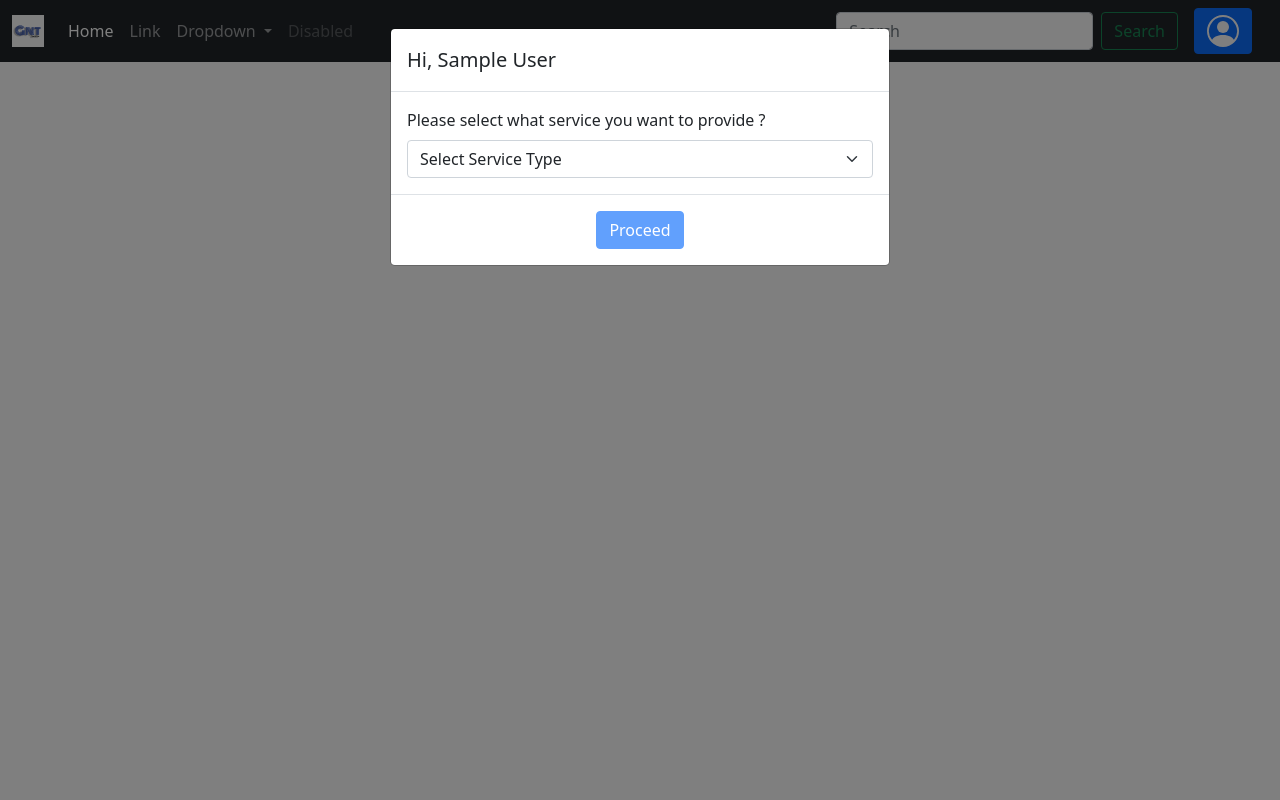
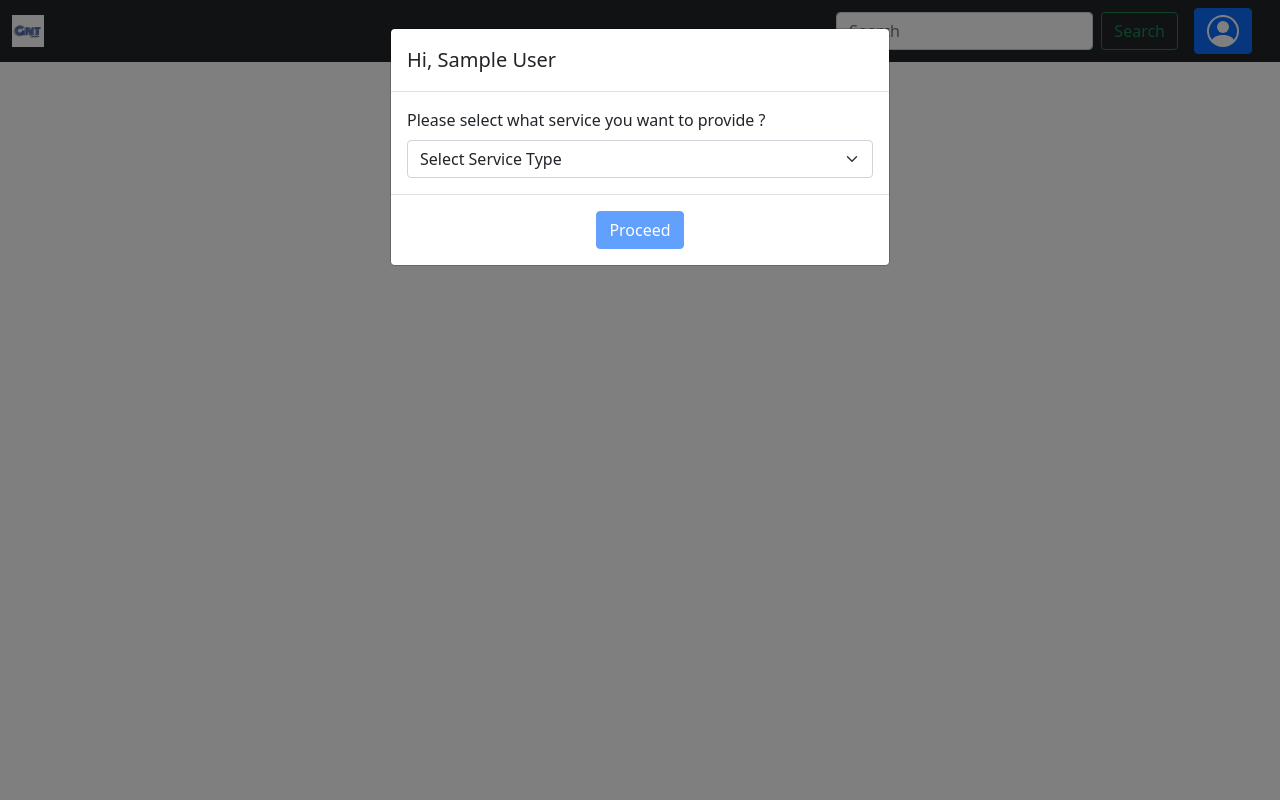
Before and after one commit to rabi477/gnt_service, a PHP site: page /sdash.php in a window 1280 px wide. Run offline with PHP 8.4, Linux system fonts and the light colour scheme; the visitor is signed in with stand-in values (Sample User, id 1); data that the repository does not hold is empty.

Commit message:
some code modify

```diff
--- a/register.php
+++ b/register.php
@@ -69,7 +69,7 @@
 
       <div class="mb-3">
         <label for="validationServer05" class="form-label">Aadhaar number</label>
-        <input type="number" class="form-control" id="validationServer05" name="adn" min="0" required>
+        <input type="number" minlength="12" class="form-control" id="validationServer05" name="adn"  required>
       </div>
 
       <div>
--- a/snav.php
+++ b/snav.php
@@ -9,28 +9,6 @@
         </button>
         <div class="collapse navbar-collapse" id="navbarSupportedContent">
             <ul class="navbar-nav me-auto mb-2 mb-lg-0">
-                <li class="nav-item">
-                    <a class="nav-link active" aria-current="page" href="#">Home</a>
-                </li>
-                <li class="nav-item">
-                    <a class="nav-link" href="#">Link</a>
-                </li>
-                <li class="nav-item dropdown">
-                    <a class="nav-link dropdown-toggle" href="#" id="navbarDropdown" role="button" data-bs-toggle="dropdown" aria-expanded="false">
-                        Dropdown
-                    </a>
-                    <ul class="dropdown-menu" aria-labelledby="navbarDropdown">
-                        <li><a class="dropdown-item" href="#">Action</a></li>
-                        <li><a class="dropdown-item" href="#">Another action</a></li>
-                        <li>
-                            <hr class="dropdown-divider">
-                        </li>
-                        <li><a class="dropdown-item" href="#">Something else here</a></li>
-                    </ul>
-                </li>
-                <li class="nav-item">
-                    <a class="nav-link disabled" href="#" tabindex="-1" aria-disabled="true">Disabled</a>
-                </li>
             </ul>
             <form class="d-flex">
                 <input class="form-control me-2" type="search" placeholder="Search" aria-label="Search">
```
